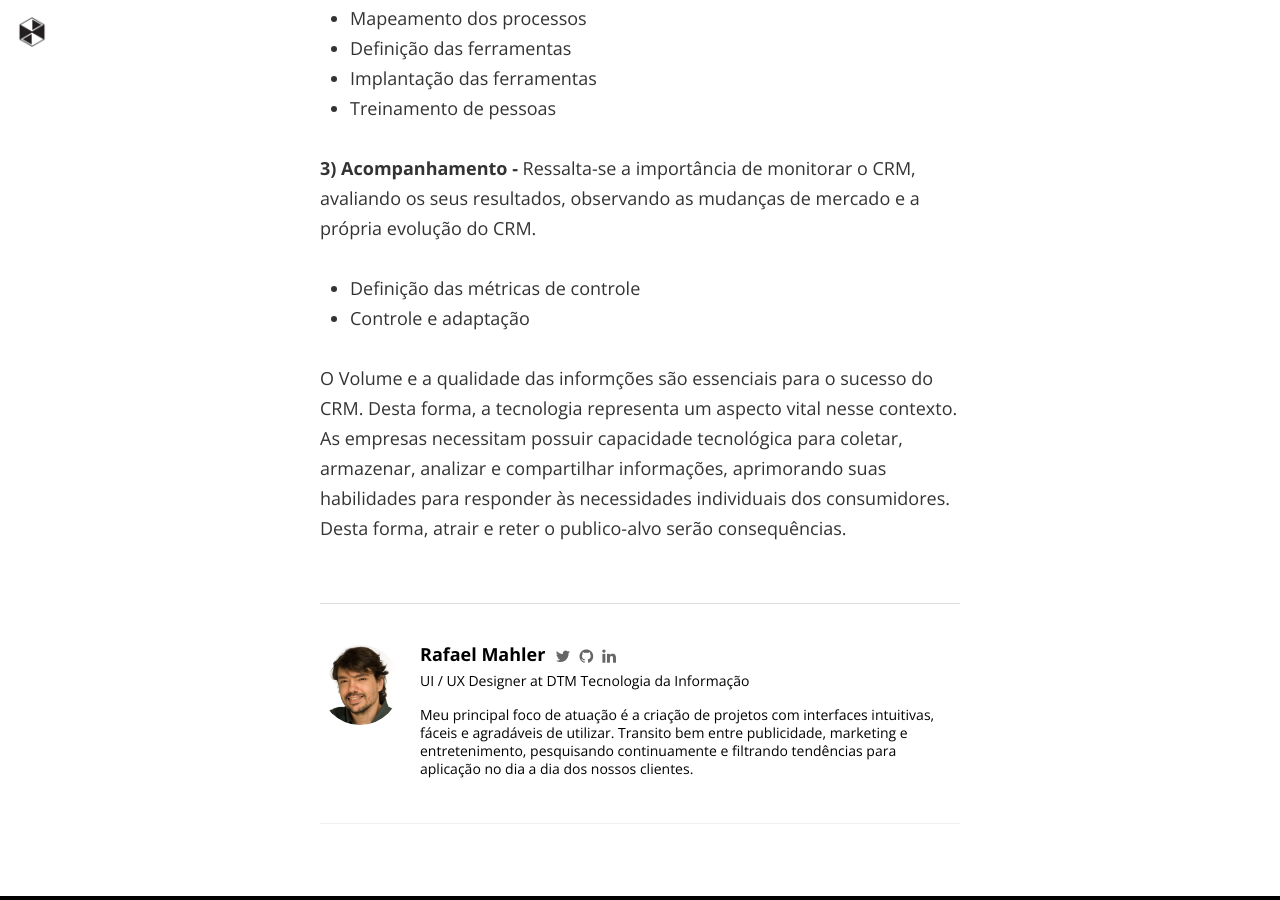
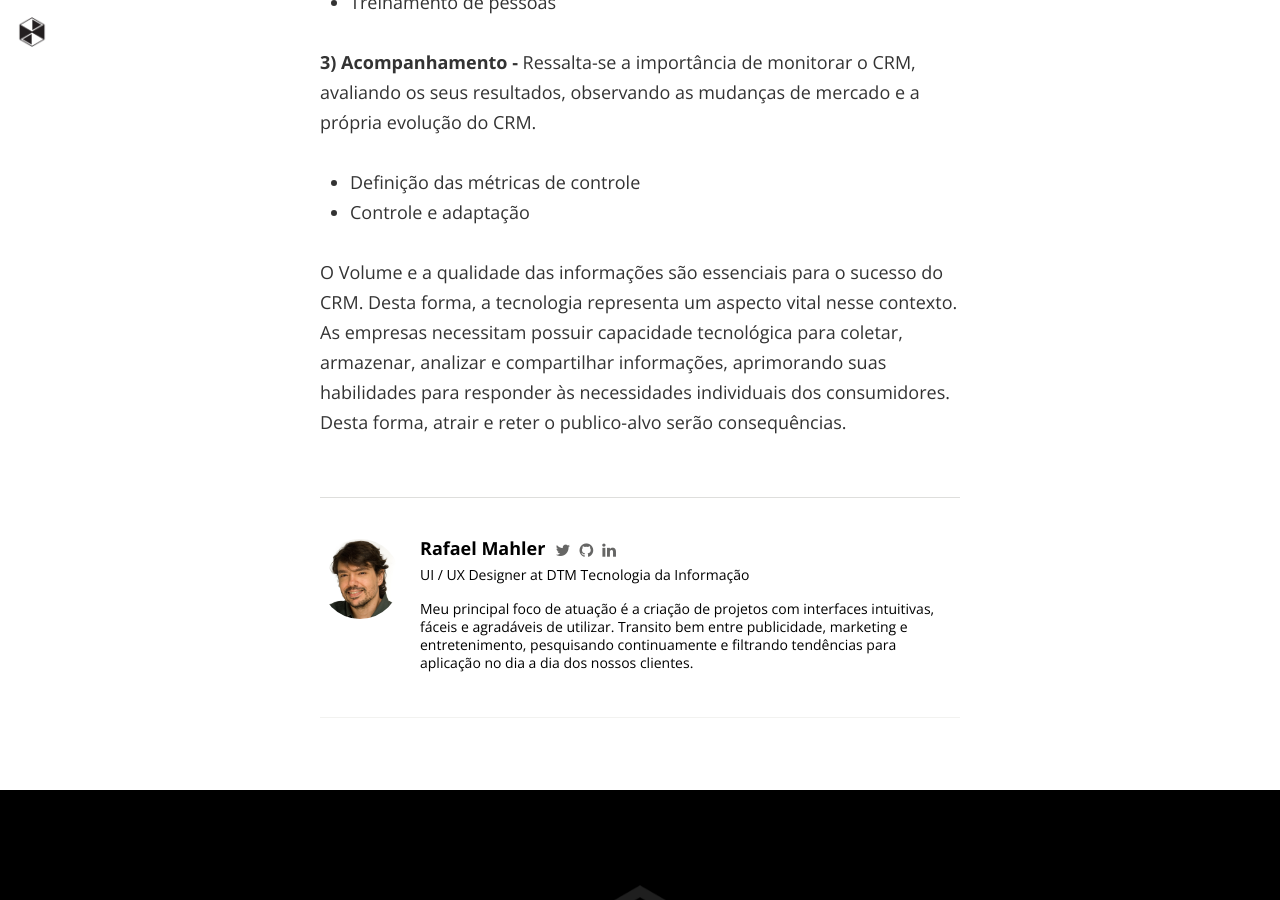
Before and after one commit to isabella232/dtmtec.github.io, a Jekyll site: the page built from _posts/2015-07-20-planejamento-implementacao-acompanhamento-crm.markdown, in a window 1280 px wide and 900 px high, scrolled down 3458 px. Built offline with Jekyll 4.4.1, drawn with Linux system fonts in a browser that asks for light colours; nearby versions of some CDN libraries; Markdown is read by kramdown in place of the engine named in the settings; comment, search, counter and statistics services are not loaded; some of the changed text lies outside the part shown.

Commit message:
Ajuste no post planejamento, implementacao... CRM

```diff
--- a/_posts/2015-07-20-planejamento-implementacao-acompanhamento-crm.markdown
+++ b/_posts/2015-07-20-planejamento-implementacao-acompanhamento-crm.markdown
@@ -84,4 +82,4 @@ Para que as organizações adotem o CRM de maneira eficaz, propoõe-se o modelo
 * Definição das métricas de controle
 * Controle e adaptação
 
-O Volume e a qualidade das informções são essenciais para o sucesso do CRM. Desta forma, a tecnologia representa um aspecto vital nesse contexto. As empresas necessitam possuir capacidade tecnológica para coletar, armazenar, analizar e compartilhar informações, aprimorando suas habilidades para responder às necessidades individuais dos consumidores. Desta forma, atrair e reter o publico-alvo serão consequências.
+O Volume e a qualidade das informações são essenciais para o sucesso do CRM. Desta forma, a tecnologia representa um aspecto vital nesse contexto. As empresas necessitam possuir capacidade tecnológica para coletar, armazenar, analizar e compartilhar informações, aprimorando suas habilidades para responder às necessidades individuais dos consumidores. Desta forma, atrair e reter o publico-alvo serão consequências.
```
Also changed, not shown: other parts of _posts/2015-07-20-planejamento-implementacao-acompanhamento-crm.markdown (+1 -3 lines).
